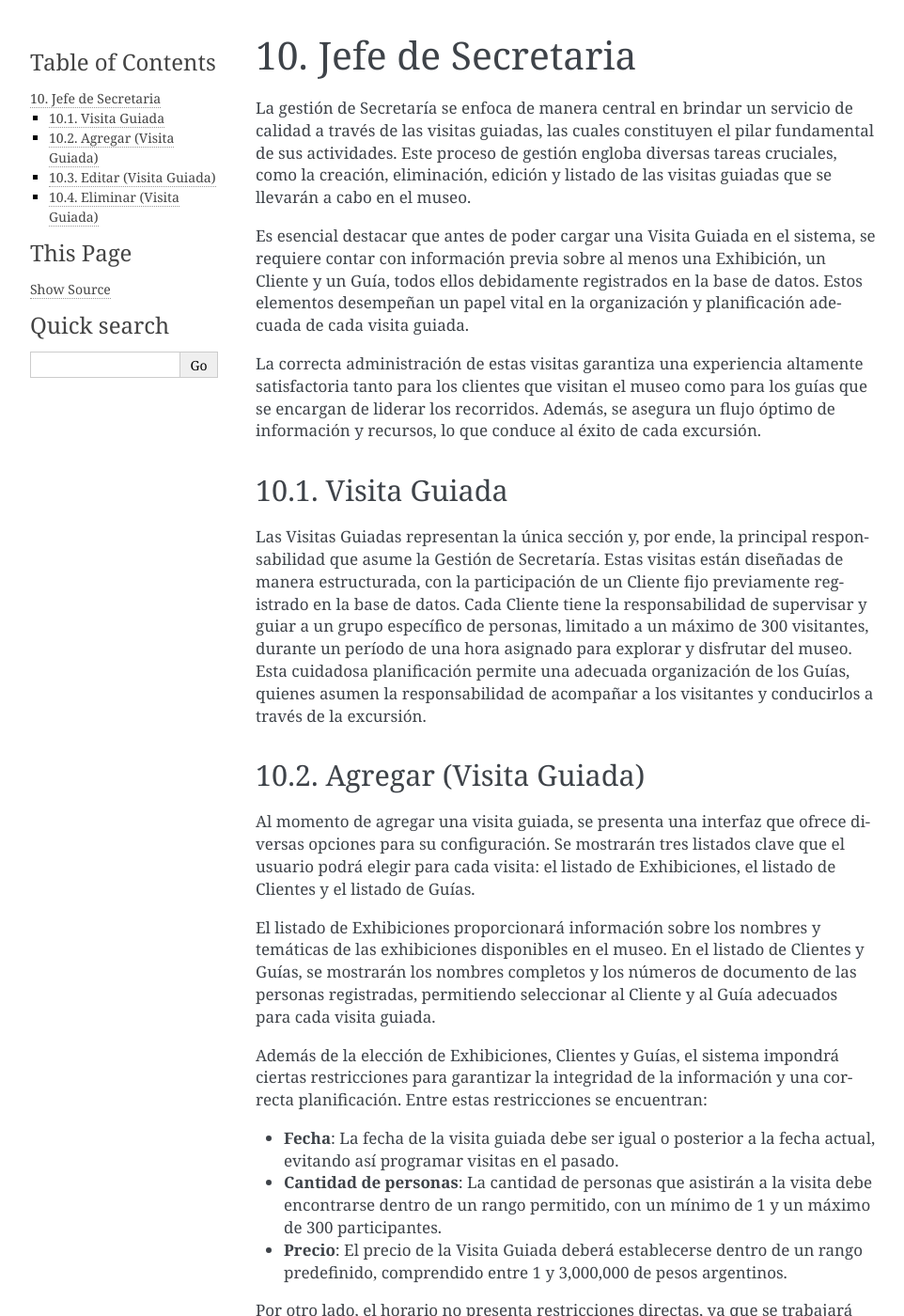
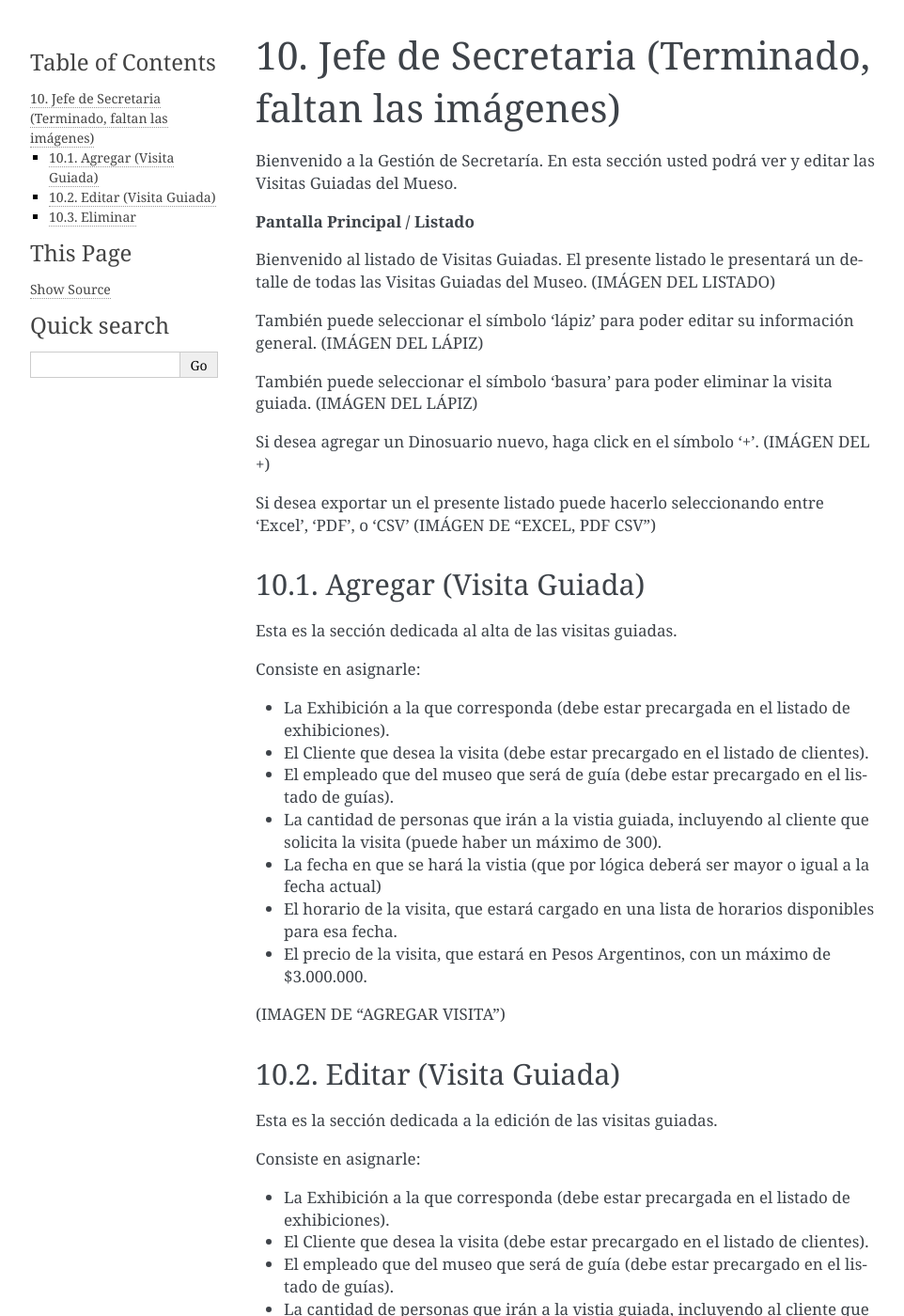
Before and after one commit to UNPSJB/mef, a Sphinx documentation site: the page built from docs/sections/secretaria.rst, in a window 1280 px wide and 1400 px high. Shown: the whole window at 94% size, without its empty margins (148-1110 px from the left). Built offline with Sphinx 7.4.7, drawn with Linux system fonts in a browser that asks for light colours; some of the changed text lies outside the part shown.

Commit message:
Gestión de Secretaría terminada. Faltan las imágenes.

```diff
--- a/docs/sections/coleccion.rst
+++ b/docs/sections/coleccion.rst
@@ -61,7 +61,7 @@ En esta sección podremos editar:
 
 *   La fecha de descubrimiento (que, por lógica, debe ser menor a la fecha actual).
 
-*   La subclase (que se verá en una lista desplegable de calses cargadas previamente).
+*   La subclase (que se verá en una lista desplegable de clases cargadas previamente).
 
 Todos estos campos son obligatorios.
 
--- a/docs/sections/secretaria.rst
+++ b/docs/sections/secretaria.rst
@@ -1,71 +1,75 @@
-Jefe de Secretaria
+Jefe de Secretaria (Terminado, faltan las imágenes)
 ==================
 
-La gestión de Secretaría se enfoca de manera central en brindar un servicio de calidad a través de las visitas
-guiadas, las cuales constituyen el pilar fundamental de sus actividades. Este proceso de gestión engloba
-diversas tareas cruciales, como la creación, eliminación, edición y listado de las visitas guiadas que se
-llevarán a cabo en el museo.
+Bienvenido a la Gestión de Secretaría. En esta sección usted podrá ver y editar las Visitas Guiadas del Mueso.
 
-Es esencial destacar que antes de poder cargar una Visita Guiada en el sistema, se requiere contar con
-información previa sobre al menos una Exhibición, un Cliente y un Guía, todos ellos debidamente registrados en
-la base de datos. Estos elementos desempeñan un papel vital en la organización y planificación adecuada de cada
-visita guiada.
+**Pantalla Principal / Listado**
 
-La correcta administración de estas visitas garantiza una experiencia altamente satisfactoria tanto para los
-clientes que visitan el museo como para los guías que se encargan de liderar los recorridos. Además, se asegura
-un flujo óptimo de información y recursos, lo que conduce al éxito de cada excursión.
+Bienvenido al listado de Visitas Guiadas.
+El presente listado le presentará un detalle de todas las Visitas Guiadas del Museo.
+(IMÁGEN DEL LISTADO)
 
+También puede seleccionar el símbolo 'lápiz' para poder editar su información general.
+(IMÁGEN DEL LÁPIZ)
 
-Visita Guiada
-_____________
-Las Visitas Guiadas representan la única sección y, por ende, la principal responsabilidad que asume la Gestión
-de Secretaría. Estas visitas están diseñadas de manera estructurada, con la participación de un Cliente fijo
-previamente registrado en la base de datos. Cada Cliente tiene la responsabilidad de supervisar y guiar a un
-grupo específico de personas, limitado a un máximo de 300 visitantes, durante un período de una hora asignado
-para explorar y disfrutar del museo. Esta cuidadosa planificación permite una adecuada organización de los
-Guías, quienes asumen la responsabilidad de acompañar a los visitantes y conducirlos a través de la excursión.
+También puede seleccionar el símbolo 'basura' para poder eliminar la visita guiada.
+(IMÁGEN DEL LÁPIZ)
+
+Si desea agregar un Dinosuario nuevo, haga click en el símbolo '+'.
+(IMÁGEN DEL +)
+
+Si desea exportar un el presente listado puede hacerlo seleccionando entre 'Excel', 'PDF', o 'CSV'
+(IMÁGEN DE "EXCEL, PDF CSV")
 
 Agregar (Visita Guiada)
 _______________________
-Al momento de agregar una visita guiada, se presenta una interfaz que ofrece diversas opciones para su
-configuración. Se mostrarán tres listados clave que el usuario podrá elegir para cada visita: el listado de
-Exhibiciones, el listado de Clientes y el listado de Guías.
 
-El listado de Exhibiciones proporcionará información sobre los nombres y temáticas de las exhibiciones
-disponibles en el museo. En el listado de Clientes y Guías, se mostrarán los nombres completos y los números de
-documento de las personas registradas, permitiendo seleccionar al Cliente y al Guía adecuados para cada visita
-guiada.
+Esta es la sección dedicada al alta de las visitas guiadas.
 
-Además de la elección de Exhibiciones, Clientes y Guías, el sistema impondrá ciertas restricciones para
-garantizar la integridad de la información y una correcta planificación. Entre estas restricciones se
-encuentran:
+Consiste en asignarle:
 
-* **Fecha**: La fecha de la visita guiada debe ser igual o posterior a la fecha actual, evitando así programar visitas en el pasado.
+* La  Exhibición a la que corresponda (debe estar precargada en el listado de exhibiciones).
 
-* **Cantidad de personas**: La cantidad de personas que asistirán a la visita debe encontrarse dentro de un rango permitido, con un mínimo de 1 y un máximo de 300 participantes.
+* El Cliente que desea la visita (debe estar precargado en el listado de clientes).
 
-* **Precio**: El precio de la Visita Guiada deberá establecerse dentro de un rango predefinido, comprendido entre 1 y 3,000,000 de pesos argentinos.
+* El empleado que del museo que será de guía (debe estar precargado en el listado de guías).
 
-Por otro lado, el horario no presenta restricciones directas, ya que se trabajará con una lista de horarios
-predeterminados, y el usuario deberá seleccionar uno de ellos al crear la Exhibición. Esto simplifica el
-proceso de planificación y asegura una asignación adecuada de horarios a cada visita guiada.
+* La cantidad de personas que irán a la vistia guiada, incluyendo al cliente que solicita la visita (puede haber un máximo de 300).
+
+* La fecha en que se hará la vistia (que por lógica deberá ser mayor o igual a la fecha actual)
+
+* El horario de la visita, que estará cargado en una lista de horarios disponibles para esa fecha.
+
+* El precio de la visita, que estará en Pesos Argentinos, con un máximo de $3.000.000.
 
 (IMAGEN DE "AGREGAR VISITA")
 
 Editar (Visita Guiada)
 ______________________
-En el apartado de edición, las opciones disponibles y las restricciones aplicadas serán idénticas a las que se
-presentan al momento de crear una Visita Guiada. Esta uniformidad permite una gestión coherente y fácil de las
-visitas, tanto en su creación inicial como en cualquier modificación necesaria.
+Esta es la sección dedicada a la edición de las visitas guiadas.
+
+Consiste en asignarle:
+
+* La  Exhibición a la que corresponda (debe estar precargada en el listado de exhibiciones).
+
+* El Cliente que desea la visita (debe estar precargado en el listado de clientes).
+
+* El empleado que del museo que será de guía (debe estar precargado en el listado de guías).
+
+* La cantidad de personas que irán a la vistia guiada, incluyendo al cliente que solicita la visita (puede haber un máximo de 300).
+
+* La fecha en que se hará la vistia (que por lógica deberá ser mayor o igual a la fecha actual)
+
+* El horario de la visita, que estará cargado en una lista de horarios disponibles para esa fecha.
+
+* El precio de la visita, que estará en Pesos Argentinos, con un máximo de $3.000.000.
 
 (IMAGEN DE "EDITAR VISITA")
 
-Eliminar (Visita Guiada)
+Eliminar
 ________________________
-Por último, en el proceso de eliminación de una visita guiada, el sistema solicitará una confirmación antes de
-proceder. Se mostrará una vista detallada que incluirá la información relevante, como el nombre y temática de
-la Exhibición, el Cliente, el Guía (con sus nombres y números de documento respectivos), la cantidad de
-personas que participaron en la visita, la fecha, el horario y el precio. Esta presentación de datos asegura
-una decisión informada y precisa al eliminar una Visita Guiada de la base de datos.
+Esta es la sección dedicada a elminar visitas guiadas.
+
+Seleccione la visita guiada que desee eliminar y aparecerá una mensaje de confirmación. Si acepta, se eliminará la visita, si cancela, no se eliminará y volverá al listado de visitas.
 
 (IMAGEN DE "ELIMINAR VISITA")
```
